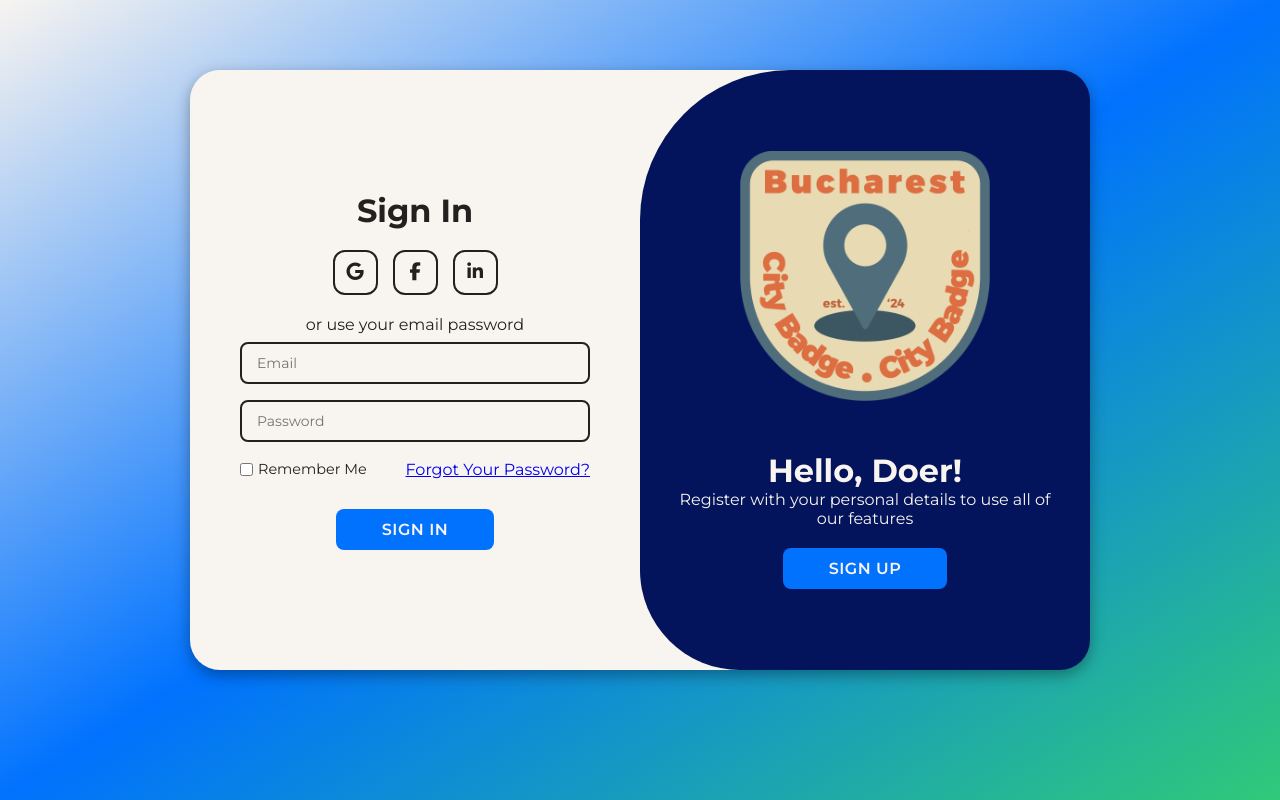
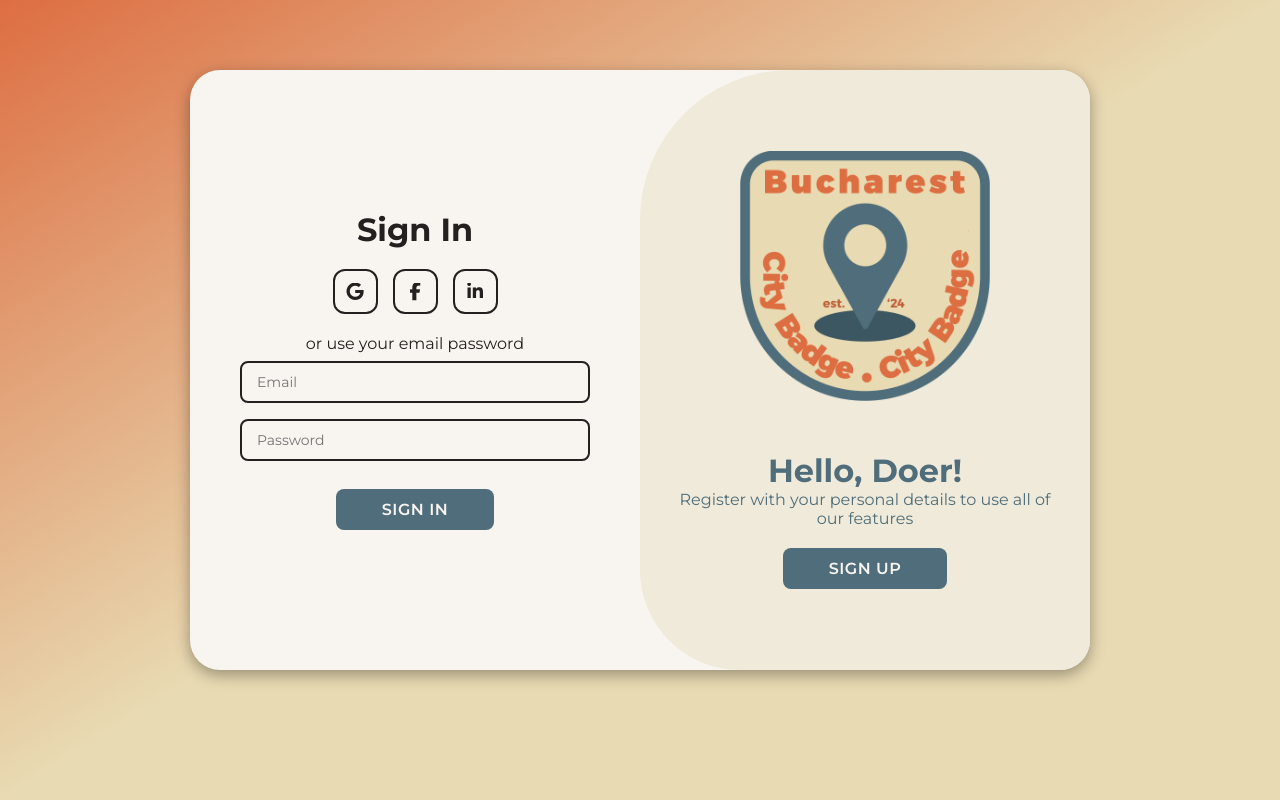
Before and after one commit to sabinarsene/CityBadge, a React (Create React App) app in the folder client/: page /login in a window 1280 px wide. Built offline with nearby package versions, Linux system fonts and the light colour scheme.

Commit message:
login page css update

```diff
--- a/client/package.json
+++ b/client/package.json
@@ -10,7 +10,7 @@
     "react": "^18.3.1",
     "react-dom": "^18.3.1",
     "react-router-dom": "^6.27.0",
-    "react-scripts": "5.0.1",
+    "react-scripts": "^5.0.1",
     "web-vitals": "^2.1.4"
   },
   "scripts": {
--- a/client/src/LoginComp/LoginRegisterTabs.jsx
+++ b/client/src/LoginComp/LoginRegisterTabs.jsx
@@ -134,20 +134,6 @@ function LoginRegisterTabs() {
                         />
                         {error && <p className="error-message">{error}</p>} {/* Display error if present */}
 
-                        {/* Remember Me and Forgot Password in one row */}
-                        <div className="form-actions">
-                            <div className="remember-me-container">
-                                <input
-                                    type="checkbox"
-                                    id="rememberMe"
-                                    checked={rememberMe}
-                                    onChange={(e) => setRememberMe(e.target.checked)}
-                                />
-                                <label htmlFor="rememberMe">Remember Me</label>
-                            </div>
-                            <a href="#">Forgot Your Password?</a>
-                        </div>
-
                         <button type="button" onClick={handleSignIn}>Sign In</button> {/* Handle sign in */}
                     </form>
                 </div>
--- a/client/src/LoginComp/style.css
+++ b/client/src/LoginComp/style.css
@@ -6,14 +6,16 @@
     padding: 0;
     box-sizing: border-box;
     font-family: 'Montserrat', sans-serif;
+    overflow: hidden;
 }
 
 body {
-    background: linear-gradient(to bottom right, #f8f4f0, #0072fe, #30c979);
+    background: linear-gradient(to bottom right, #DD6E42, #E8DAB2, #E8DAB2);
     display: flex;
     flex-direction: column;
     min-height: 100vh;
     padding: 0;
+    overflow: hidden;
 }
 
 .page-container {
@@ -55,11 +57,11 @@ button {
 }
 
 .toggle-left h1, .toggle-right h1 {
-    color: #f8f4f0;
+    color: #4F6D7A;
 }
 
 .toggle-left p, .toggle-right p {
-    color: #f8f4f0;
+    color: #4F6D7A;
 }
 
 .error-message {
@@ -71,18 +73,24 @@ button {
 
 .remember-me-container {
     display: flex;
+    flex-direction: row;
     align-items: center;
-    gap: 5px;
-    white-space: nowrap;
+    width: 100%;
+    background-color: #0072fe;
+    /* white-space: nowrap; */
 }
 
 .remember-me-container input[type="checkbox"] {
     margin: 0;
+    white-space: nowrap;
+    background-color: #DD6E42;
 }
 
 .remember-me-container label {
     font-size: 0.9rem;
     color: #22211f;
+    white-space: nowrap;
+    background-color: red;
 }
 
 form {
@@ -124,7 +132,8 @@ form {
 
 form .form-actions {
     display: flex;
-    justify-content: space-between;
+    flex-direction: column;
+    align-items: center;
     width: 100%;
     max-width: 350px;
     margin: 10px 0;
@@ -172,7 +181,7 @@ form {
 }
 
 form input {
-    background-color: #f8f4f0;
+    background-color: #EAEAEA;
     border: 2px solid #22211f;
     margin: 8px 0;
     padding: 10px 15px;
@@ -269,7 +278,7 @@ form button {
 }
 
 .container button {
-    background-color: #0072fe;
+    background-color: #4F6D7A;
     color: #f8f4f0;
     font-size: 16px;
     padding: 10px 45px;
@@ -297,18 +306,20 @@ form button {
 .container.active .toggle-container {
     transform: translateX(-100%);
     border-radius: 0 150px 100px 0;
+    overflow: hidden;
 }
 
 .toggle {
-    background-color: #03145c;
+    background-color: #efead9;
     height: 100%;
-    color: #f8f4f0;
+    color: #4F6D7A;
     position: relative;
     left: -100%;
     height: 100%;
     width: 200%;
     transform: translateX(0);
     transition: all 0.6s ease-in-out;
+    overflow: hidden;
 }
 
 .container.active .toggle {
```
Also changed, not shown: 2 other files (tests, documents, lock files or other folders).
